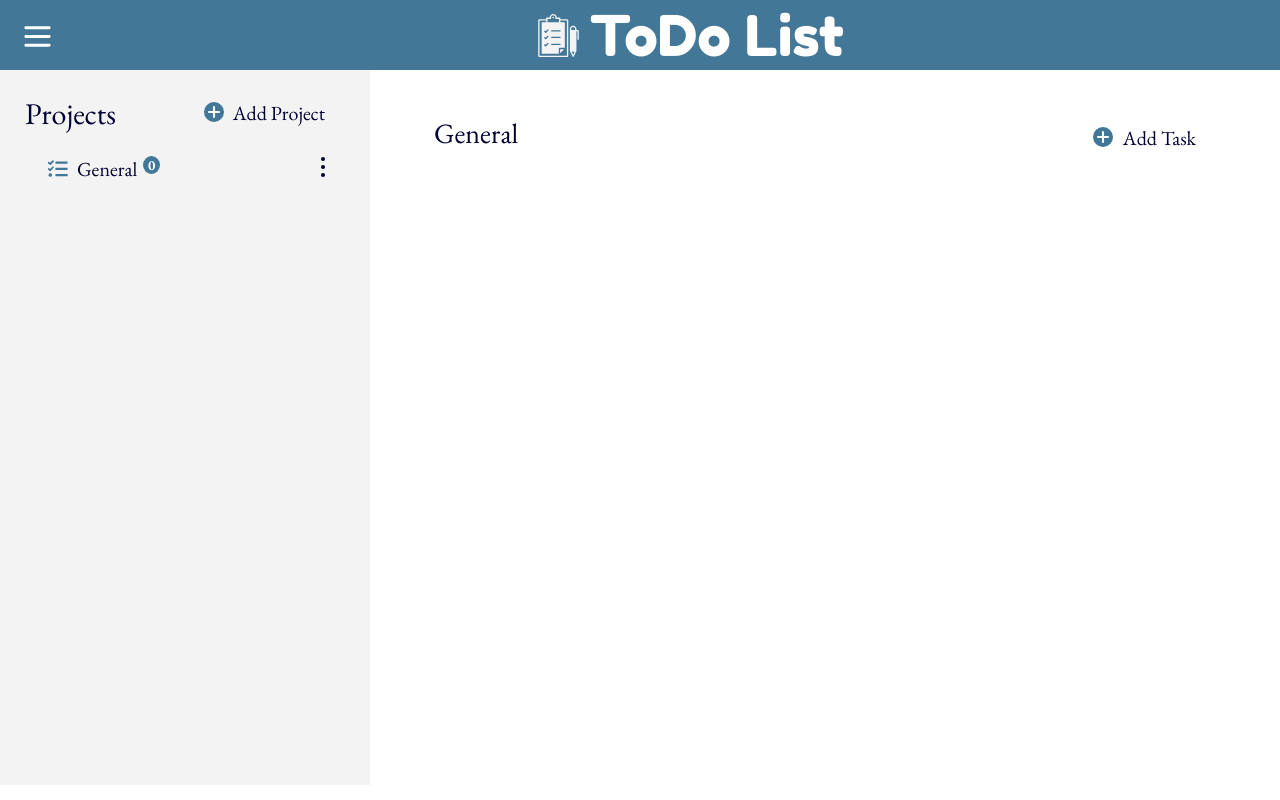
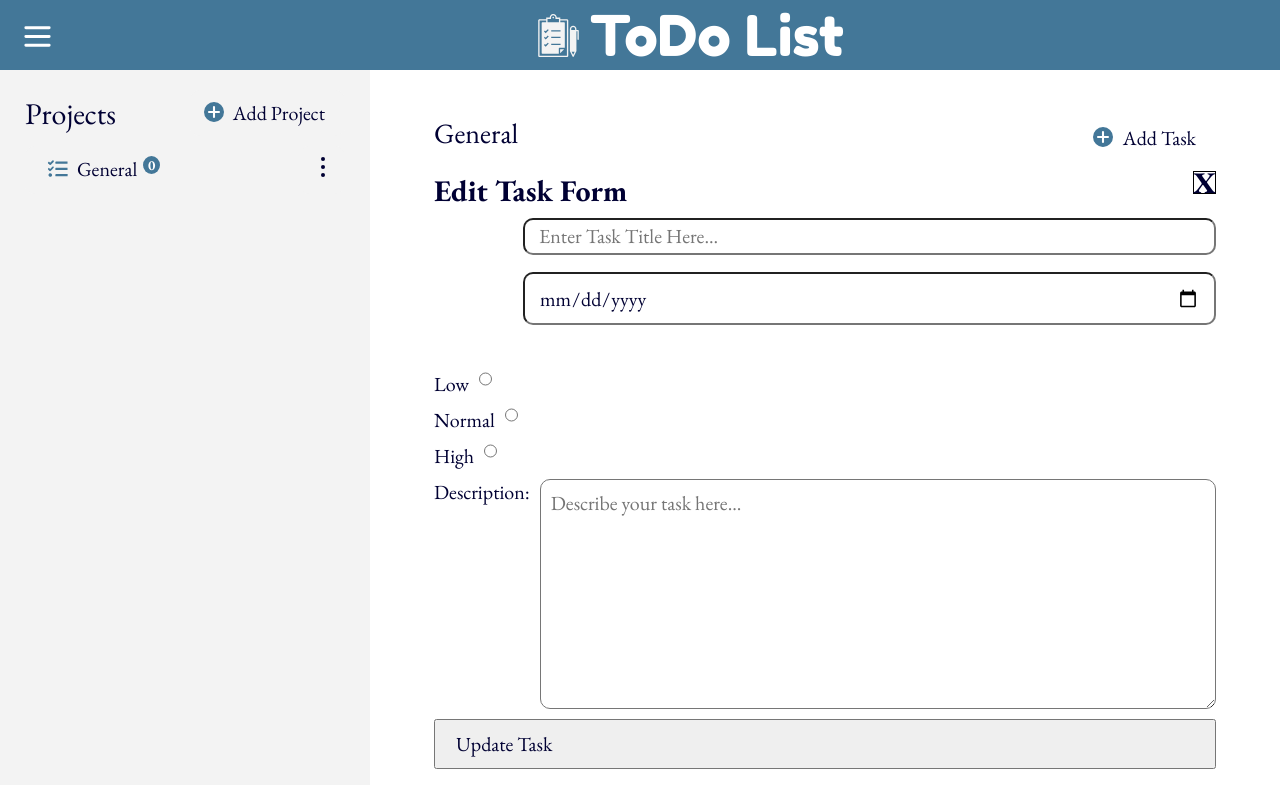
Before and after one commit to hosja83/todo-list, a website built with webpack: page src/index.html in a window 1280 px wide. Built offline with nearby package versions, Linux system fonts and the light colour scheme.

Commit message:
Added HTML static structure for a form that is used to edit a user's Task based on user input

```diff
--- a/src/index.html
+++ b/src/index.html
@@ -70,7 +70,7 @@
           <button type="button" id="add-task-button" class="add-task">Add Task</button>
         </div>
         <div class="task-form">
-          <h2>New Task<span class="cancel-task">X</span></h2>
+          <h2>New Task Form<span class="cancel-task">X</span></h2>
           <form id="task-form">
             <div class="label-input">
               <label for="name">Task Title: </label>
@@ -100,6 +100,37 @@
               <button type="submit" id="create-task-button">Create New Task</button>
           </form>
         </div>
+        <div class="task-form-edit">
+          <h2>Edit Task Form<span class="cancel-task">X</span></h2>
+          <form id="task-form-edit">
+            <div class="label-input">
+              <label for="name">Task Title: </label>
+              <input type="text" id="name-edit" name="name" required placeholder="Enter Task Title Here...">
+            </div>
+            <div class="label-input">
+              <label for="date">Due Date: </label>
+              <input type="date" id="date-edit" name="date" required>
+            </div>
+            <p>Please select one of the following Priorities: </p>
+            <div class="label-input">
+              <label for="low-edit">Low</label>
+              <input type="radio" id="low-edit" name="priority" value="Low" required>
+            </div>
+            <div class="label-input">
+              <label for="normal-edit">Normal</label>
+              <input type="radio" id="normal-edit" name="priority" value="Normal" required>
+            </div>
+            <div class="label-input">
+              <label for="high-edit">High</label>
+              <input type="radio" id="high-edit" name="priority" value="High" required>
+            </div>
+            <div class="label-input">
+              <label for="description-edit">Description: </label>
+              <textarea id="description-edit" name="description" maxlength="620" placeholder="Describe your task here..." rows="8" cols="52"></textarea>
+            </div>
+              <button type="submit" id="update-task-button">Update Task</button>
+          </form>
+        </div>
         <ul id="task-list"></ul>
       </div>
     </div>
```
